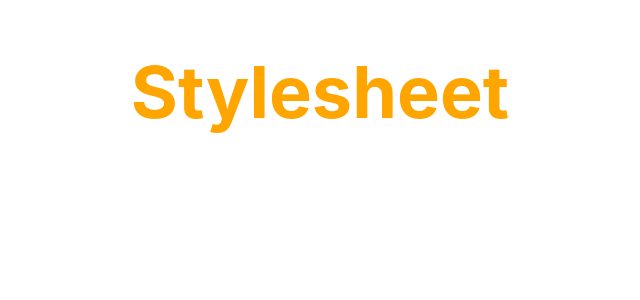
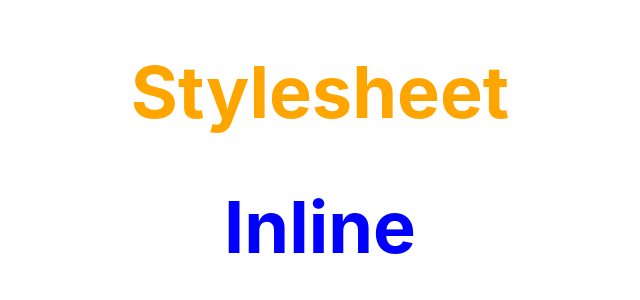
Before and after one commit to illwillgusto/hello-world, a React (Create React App) app: page / in a window 1280 px wide. Shown: the top 300 px of the page, without its empty margins (320-960 px from the left). Built offline with nearby package versions, Linux system fonts and the light colour scheme.

Commit message:
inline style
you create an object and apply it to the style attribute inline with the opening tag of an element

```diff
--- a/src/App.js
+++ b/src/App.js
@@ -14,12 +14,14 @@
 import UserGreeting from './Components/UserGreeting';
 import NameList from './Components/NameList';
 import Stylesheet from './Components/Stylesheet';
+import Inline from './Components/Inline';
 
 class App extends Component {
   render() {
     return (
       <div className='App'>
         <Stylesheet primary= {true} />
+        <Inline />
         {/* <NameList /> */}
         {/* <UserGreeting /> */}
         {/* <ParentComponent /> */}
--- /dev/null
+++ b/src/Components/Inline.js
@@ -0,0 +1,16 @@
+import React from 'react'
+
+const heading = {
+   fontSize: '72px',
+   color: 'blue'   /*inline styling is indicated with the camelCase attribute and the style is passed as a string */
+}
+
+function Inline() {
+  return (
+    <div>
+      <h1 style={heading}>Inline</h1>
+    </div>
+  )
+}
+
+export default Inline
```
